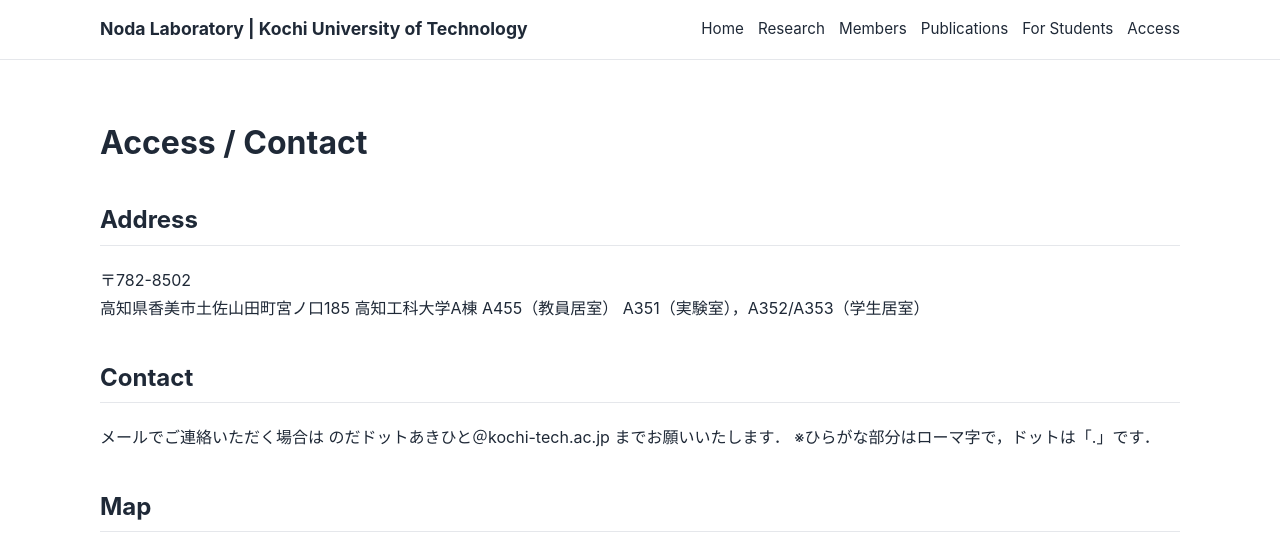
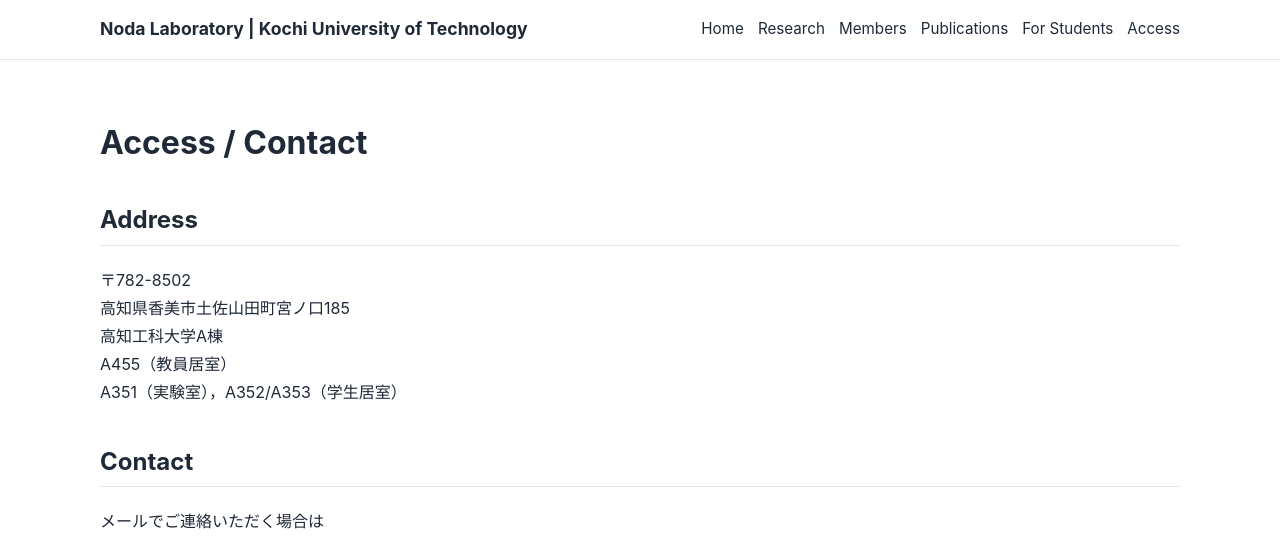
Before and after one commit to akihito-noda/lab-website, a Jekyll site: the page built from access.md, in a window 1280 px wide and 1345 px high. Shown: the top 539 px of the window. Built offline with Jekyll 4.4.1, drawn with Linux system fonts in a browser that asks for light colours; some of the changed text lies outside the part shown.

Commit message:
Update access.md

```diff
--- a/access.md
+++ b/access.md
@@ -8,17 +8,17 @@ permalink: /access/
 
 ## Address
 
-〒782-8502
-高知県香美市土佐山田町宮ノ口185
-高知工科大学A棟
-A455（教員居室）
+〒782-8502<br>
+高知県香美市土佐山田町宮ノ口185<br>
+高知工科大学A棟<br>
+A455（教員居室）<br>
 A351（実験室），A352/A353（学生居室）
 
 ## Contact
 
-メールでご連絡いただく場合は
-のだドットあきひと＠kochi-tech.ac.jp
-までお願いいたします．
+メールでご連絡いただく場合は<br>
+のだドットあきひと＠kochi-tech.ac.jp<br>
+までお願いいたします．<br>
 ※ひらがな部分はローマ字で，ドットは「.」です．
 
 ## Map
```
